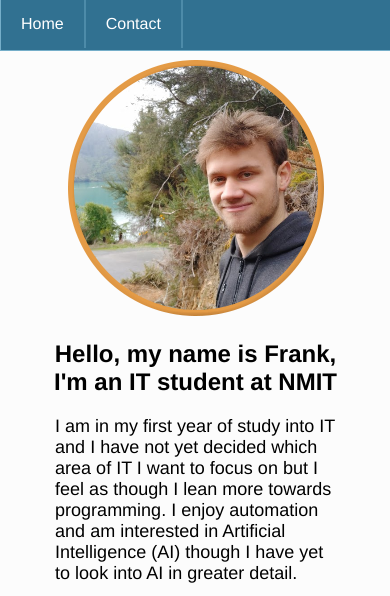
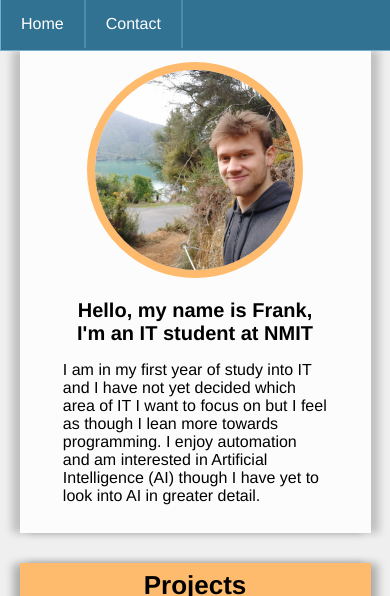
Before and after one commit to Frank-Schulz/Frank-Schulz.github, a plain HTML site: page index.html in a window 390 px wide. Shown: the top 596 px of the page. Drawn offline with nearby package versions, Linux system fonts and the light colour scheme.

Commit message:
General improvements
Reworked page layout for seperate headers and contents
	Header now covers width of page while retaining padding in
	contents
	Added padding to top and bottom of pages
	Header now has a seperate background colour
	Fixed spacing of between navigation bar and first page
		Page now lines up with bottom of nav bar
Changed implementation of the profile image
	No longer uses a premade image - now all done through css
@media query in 'index.css' now checks for max width of 600px - matching
query in 'footer.css'
Added parameters to @media query to improve use of screen space:
	Smaller image size
	Smaller text, title, heading, etc fonts

```diff
--- a/footer.css
+++ b/footer.css
@@ -87,4 +87,7 @@
     .footer-distributed .footer-left p.footer-links {
         line-height: 1.8;
     }
+    .footer-distributed {
+        padding: 25px 30px;
+    }
 }
--- a/index.css
+++ b/index.css
@@ -17,6 +17,7 @@
 }
 
 body {
+    align-content: center;
     text-align: center;
     background-color: var(--color-background);
     font-family: helvetica;
@@ -32,16 +33,29 @@ div {
 .page {
     background-color: var(--color-page);
     margin: 0 auto;
-    padding: 20px;
-    padding-top: 0;
-    padding-bottom: 0;
+    padding: 0;
     width: 90%;
     height: 100%;
     box-shadow: 8px 0 8px 0 rgba(0, 0, 0, 0.2), -8px 0 8px 0 rgba(0, 0, 0, 0.2);
 }
 
-.profilePic {
-    margin-top: 60px;
+.page-contents{
+    width: auto;
+    margin: 0;
+    padding: 20px;
+    padding-top: 12px;
+    padding-bottom: 12px;
+}
+
+.profileImg {
+    height: 280px;
+    width: 280px;
+    object-fit: cover;
+    border: 8px;
+    border-style: solid;
+    border-color: var(--color-complement-3);
+    border-radius: 50%;
+    background-size: var(--color-complement-3);
 }
 
 .spacer {
@@ -49,7 +63,7 @@ div {
 }
 
 .row {
-    width: 80%;
+    width: 85%;
     margin: auto;
 }
 
@@ -71,12 +85,14 @@ p {
 }
 
 .title {
-    margin: 0;
+    margin: auto;
     padding: 0;
     font-size: 30px;
     font-weight: bold;
-    padding-top: 0;
-    padding-bottom: 20px;
+    padding-top: 7px;
+    padding-bottom: 7px;
+    background-color: var(--color-complement-3);
+    box-shadow: 0 3px 10px 0px rgba(0, 0, 0, 0.2);
 }
 
 .header {
@@ -109,7 +125,28 @@ p {
 }
 
 
-@media screen and (max-width: 615px) {
+@media screen and (max-width: 600px) {
+    .profileImg {
+        height: 200px;
+        width: 200px;
+    }
+
+    .title {
+        font-size: 26px;
+    }
+
+    h1 {
+        font-size: 20px;
+    }
+
+    p {
+        font-size: 18px;
+    }
+
+    .blurb {
+        font-size: 16px;
+    }
+
     .card {
         height: 90px;
         width: 90px;
--- a/index.html
+++ b/index.html
@@ -24,7 +24,8 @@
         <!-- START ABOUT -->
         <section id="about" class="section">
 
-        <img class="profilePic" src="assets/profilePic.png">
+        <div class="page-contents">
+            <img class="profileImg" src="assets/profileImg.jpg">
             <h1>Hello, my name is Frank, <br>I'm an IT student at NMIT</h1>
 
             <div class="row">
@@ -35,18 +36,20 @@
                 </p>
             </div>
 
-        <div class="row">
+            <!-- <div class="row">
                 <p class="header">What I am learning</p>
                 <img class="icon" src="assets/icons/javascriptIcon.png">
                 <img class="icon" src="assets/icons/htmlIcon.png">
                 <img class="icon" src="assets/icons/cssIcon.png">
                 <img class="icon" src="assets/icons/p5Icon.png">
+            </div> -->
         </div>
     </div>
 
     <div class="page spacer">
+        <p class="title">Projects</p>
+        <div class="page-contents">
             <div class="projects">
-            <p class="title">Projects</p>
 
             <p class="header">Previous Work</p>
             <div class="cardList row">
@@ -76,6 +79,7 @@
                 </div>
                 </div>
             </div>
+        </div>
 
         <!-- END ABOUT -->
     </div>
--- a/navigationBar.css
+++ b/navigationBar.css
@@ -1,3 +1,7 @@
+.nav {
+    margin-bottom: 50px;
+}
+
 .nav-list {
     list-style-type: none;
     margin: 0;
```
Also changed, not shown: assets/profileImg.jpg (added), assets/profilePic.png (deleted). Lines whose indentation alone changed are shown as unchanged.
